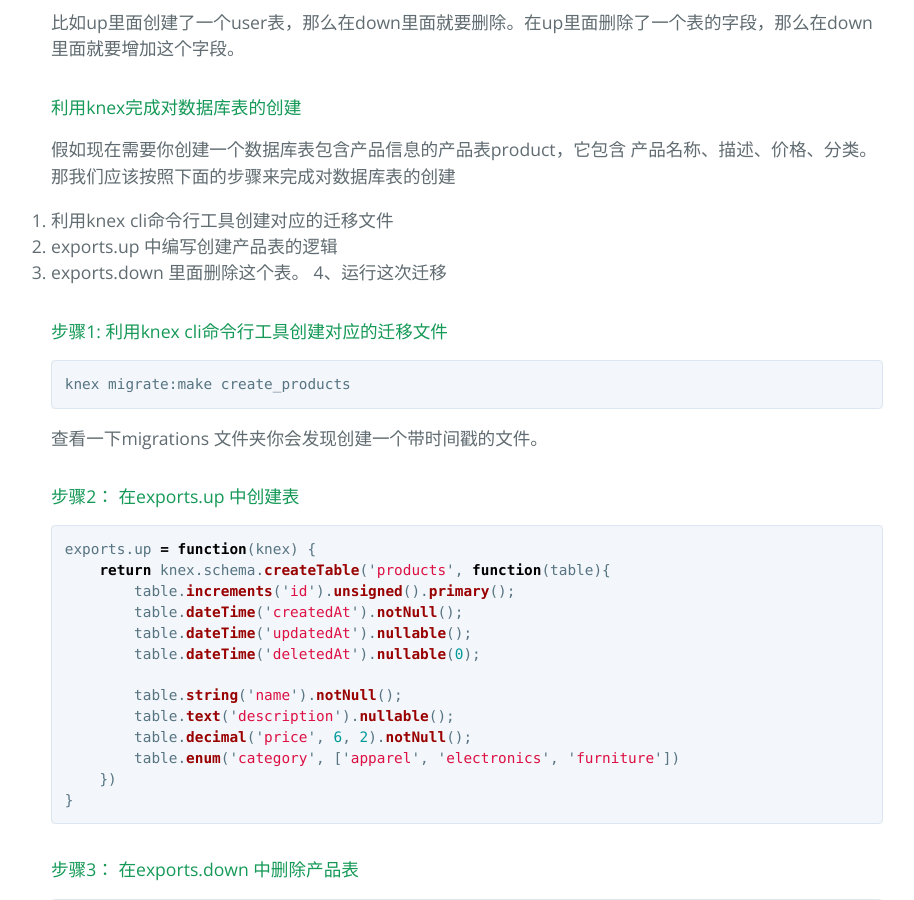
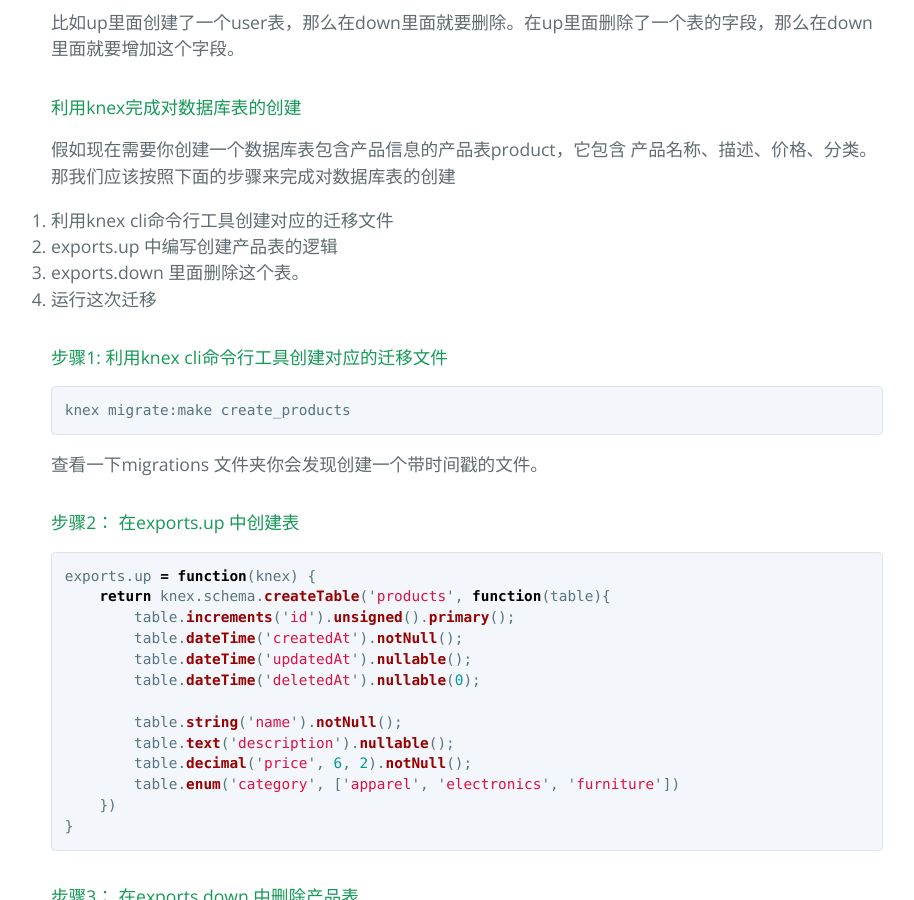
Before and after one commit to qiaojun2016/qiaojun2016.github.io, a Jekyll site: the page built from _posts/2021-04-02-knex.md, in a window 1280 px wide and 900 px high, scrolled down 961 px. Shown: the whole window, without its empty margins (173-1087 px from the left). Built offline with Jekyll 4.4.1, drawn with Linux system fonts in a browser that asks for light colours.

Commit message:
Update 2021-04-02-knex.md

````diff
--- a/_posts/2021-04-02-knex.md
+++ b/_posts/2021-04-02-knex.md
@@ -29,12 +29,13 @@
 
 
 ## 利用knex完成对数据库表的创建
+
 假如现在需要你创建一个数据库表包含产品信息的产品表product，它包含 产品名称、描述、价格、分类。那我们应该按照下面的步骤来完成对数据库表的创建
 
-1. 利用knex cli命令行工具创建对应的迁移文件
-2. exports.up 中编写创建产品表的逻辑
-3. exports.down 里面删除这个表。
-4、运行这次迁移
+ 1. 利用knex cli命令行工具创建对应的迁移文件
+ 2. exports.up 中编写创建产品表的逻辑
+ 3. exports.down 里面删除这个表。
+ 4. 运行这次迁移
 
 ### 步骤1: 利用knex cli命令行工具创建对应的迁移文件
 ```
````
